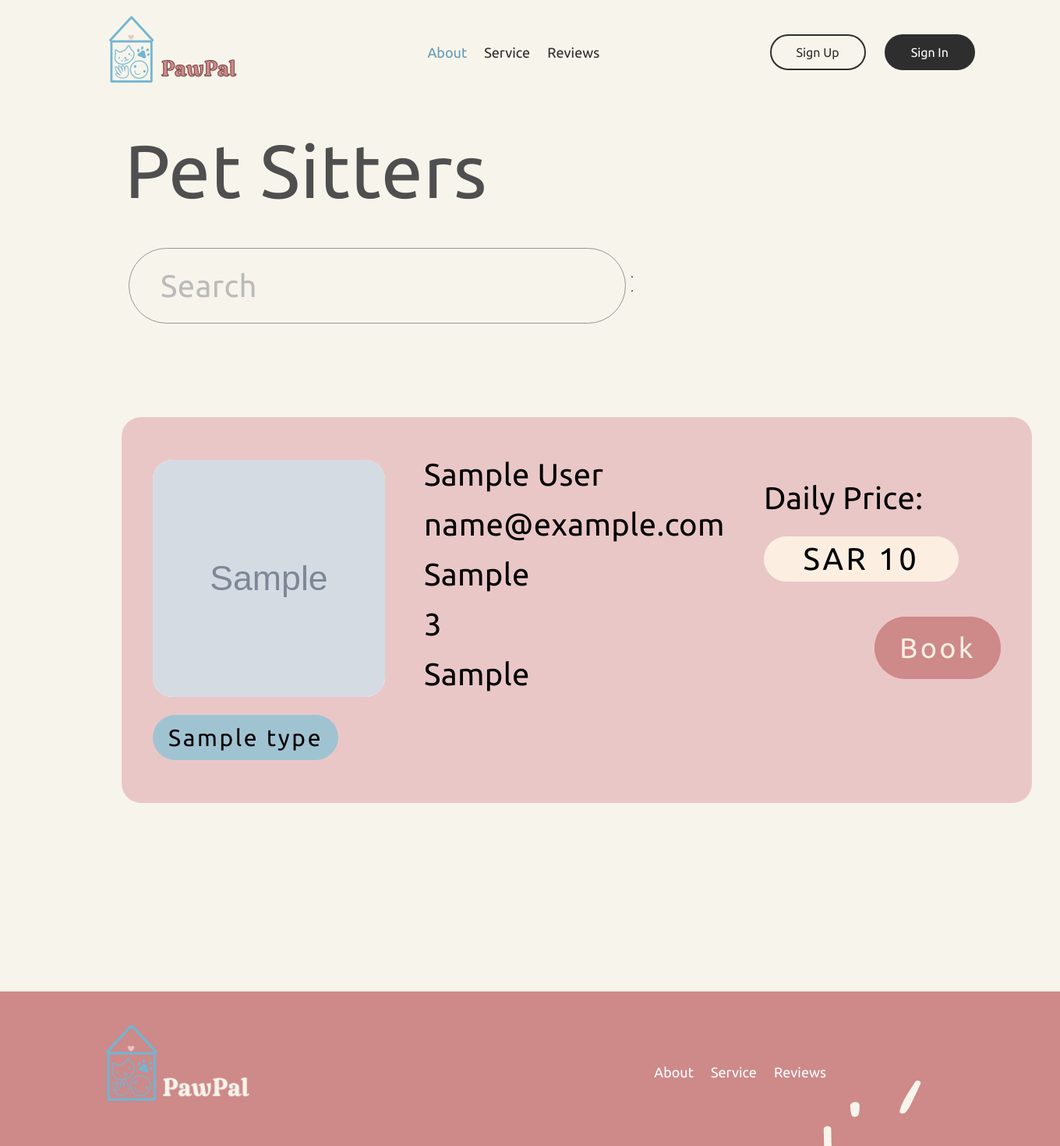
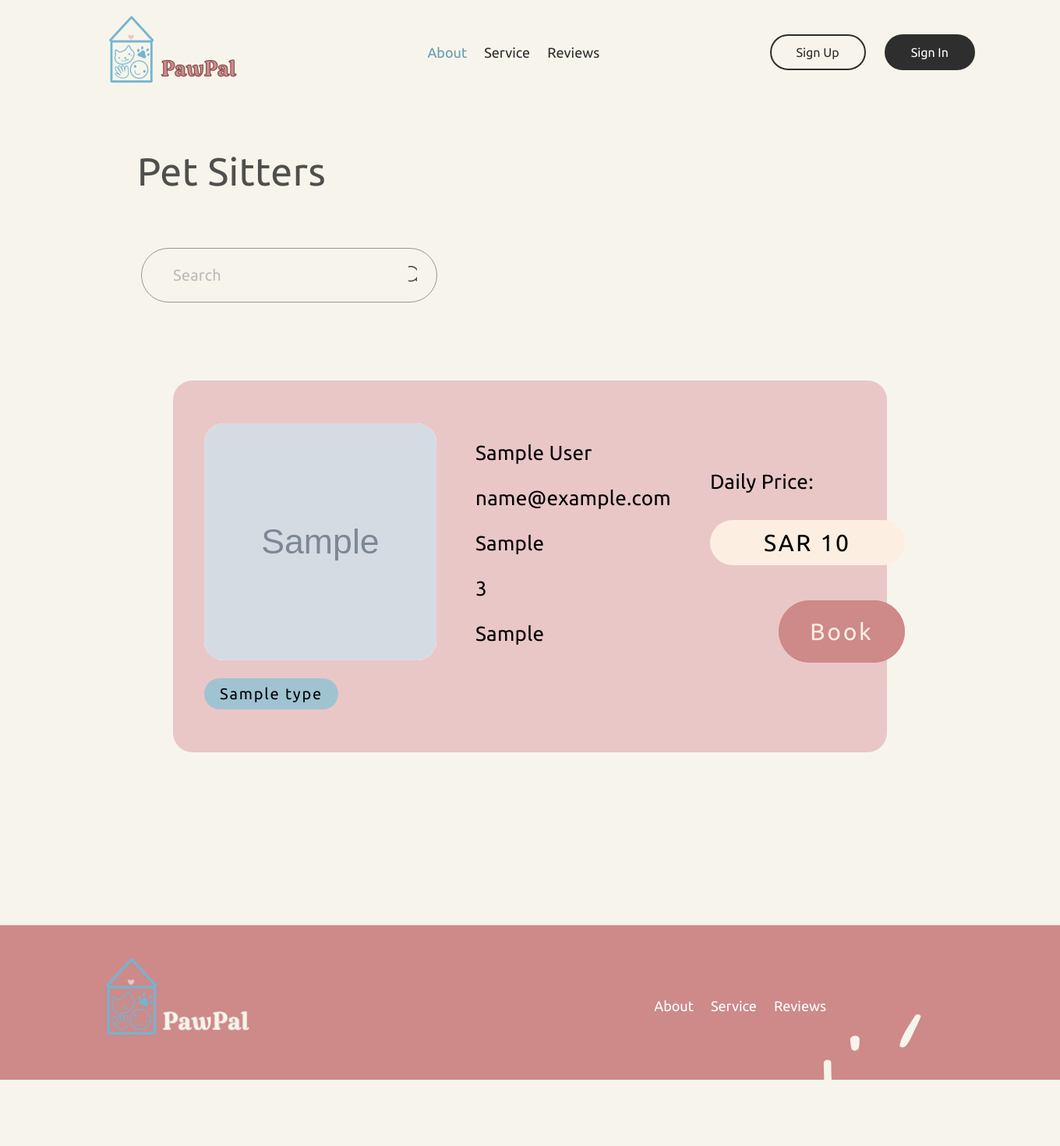
Before and after one commit to Unstoppable-SDP/pawpal, a PHP site: page /pet_sitter.php in a window 1360 px wide. Shown: the whole page at 78% size. After the commit the page ends 1385 px from the top, so only its background shows below. Run offline with PHP 8.4, Linux system fonts and the light colour scheme; tables that the repository leaves empty hold one stand-in row (values such as "Sample post"); grey boxes marked "Sample" are stand-in pictures.

Commit message:
fix: fix style + file structure

```diff
--- a/css/Booking.css
+++ b/css/Booking.css
@@ -59,6 +59,9 @@ form input[type="submit"] {
 
 .L_btn:hover {
   transform: scale(1.1);
+}
+.L_btn:disabled {
+  opacity: 0.75;
 }
 
 .input-container {
--- a/css/Login.css
+++ b/css/Login.css
@@ -23,7 +23,6 @@ body {
 .container {
   position: relative;
   width: 500px;
-  height: 400px;
   border-radius: 50px;
   background-color: #f7f5eb;
   padding: 65px 40px 20px 55px;
--- a/css/Sitter.css
+++ b/css/Sitter.css
@@ -6,7 +6,7 @@ body {
   background: #f7f5eb;
 }
 .pet-stters-continer {
-  padding: 120px;
+  padding: 120px 10%;
 }
 
 .sitter-image {
@@ -21,8 +21,8 @@ body {
   color: #555;
   display: flex;
   box-sizing: border-box;
-  width: 638px;
-  height: 97px;
+  width: 380px;
+  height: 70px;
   border: 1px solid #959595;
   border-radius: 100px;
   margin-left: 25px;
@@ -37,7 +37,7 @@ input[type="searchs"] {
   font-family: "Ubuntu";
   font-style: normal;
   font-weight: 400;
-  font-size: 40px;
+  font-size: 20px;
   line-height: 38px;
   letter-spacing: 0.01em;
   color: #4f4f4f;
@@ -74,7 +74,7 @@ input[type="searchs"]:focus {
   font-family: "Ubuntu";
   font-style: normal;
   font-weight: 400;
-  font-size: 96px;
+  font-size: 50px;
   line-height: 38px;
   letter-spacing: 0.01em;
   color: #4f4f4f;
@@ -85,7 +85,7 @@ input[type="searchs"]:focus {
   font-family: "Ubuntu";
   font-style: normal;
   font-weight: 400;
-  font-size: 40px;
+  font-size: 26px;
   line-height: 38px;
   letter-spacing: 0.01em;
   color: #000000;
@@ -102,7 +102,7 @@ input[type="searchs"]:focus {
   font-family: "Ubuntu";
   font-style: normal;
   font-weight: 400;
-  font-size: 40px;
+  font-size: 30px;
   line-height: 38px;
   text-align: center;
   letter-spacing: 0.09em;
@@ -127,12 +127,14 @@ input[type="searchs"]:focus {
 .price-booking {
   display: flex;
   flex-direction: column;
+  justify-content: end;
   gap: 45px;
   width: 100%;
 }
 .price-and-ratting {
   display: flex;
   flex-direction: column;
+  justify-content: end;
   gap: 30px;
 }
 .book {
@@ -156,7 +158,7 @@ input[type="searchs"]:focus {
   font-family: "Ubuntu";
   font-style: normal;
   font-weight: 400;
-  font-size: 36px;
+  font-size: 30px;
   line-height: 38px;
   cursor: pointer;
   letter-spacing: 0.09em;
@@ -198,7 +200,7 @@ input[type="searchs"]:focus {
   cursor: pointer;
   font-style: normal;
   font-weight: 400;
-  font-size: 40px;
+  font-size: 25px;
   line-height: 38px;
   letter-spacing: 0.01em;
   color: #4f4f4f;
@@ -224,8 +226,8 @@ input[type="searchs"]:focus {
   font-family: "Ubuntu";
   font-style: normal;
   font-weight: 400;
-  font-size: 30px;
-  line-height: 38px;
+  font-size: 20px;
+  line-height: 20px;
   text-align: center;
   letter-spacing: 0.09em;
   color: #000000;
@@ -265,7 +267,7 @@ input[type="searchs"]:focus {
 }
 .item .item-text {
   font-weight: 400;
-  font-size: 35px;
+  font-size: 25px;
   line-height: 38px;
   letter-spacing: 0.01em;
   color: #4f4f4f;
@@ -297,12 +299,11 @@ input[type="searchs"]:focus {
 }
 
 .sitters {
-  display: grid;
-  grid-auto-rows: auto;
-  width: 1240px;
+  display: flex;
+  flex-direction: column;
   gap: 50px;
   padding: 0px 36px;
-  margin: 100px 0;
+  margin: 80px 50px;
 }
 
 .card {
@@ -324,5 +325,6 @@ input[type="searchs"]:focus {
 .info {
   display: flex;
   flex-direction: column;
-  gap: 26px;
+  gap: 20px;
+  justify-content: center;
 }
--- a/css/signUp.css
+++ b/css/signUp.css
@@ -172,6 +172,7 @@ input {
 }
 
 .login {
+  margin-left: 20px;
   text-align: center;
 }
 
--- a/js/booking.js
+++ /dev/null
@@ -1,5 +0,0 @@
-document.querySelector("#Quantity-select").addEventListener("change", () => {
-  console.log(e);
-});
-
-console.log("dd");
```
Also changed, not shown: Booking.php (+12 -3 lines), profile.php (+50 -50 lines), signUp.php (+8 -13 lines), sql/ValuesForSitters.sql (renamed from ValuesForSitters.sql), sql/schema.sql (renamed from schema.sql).
